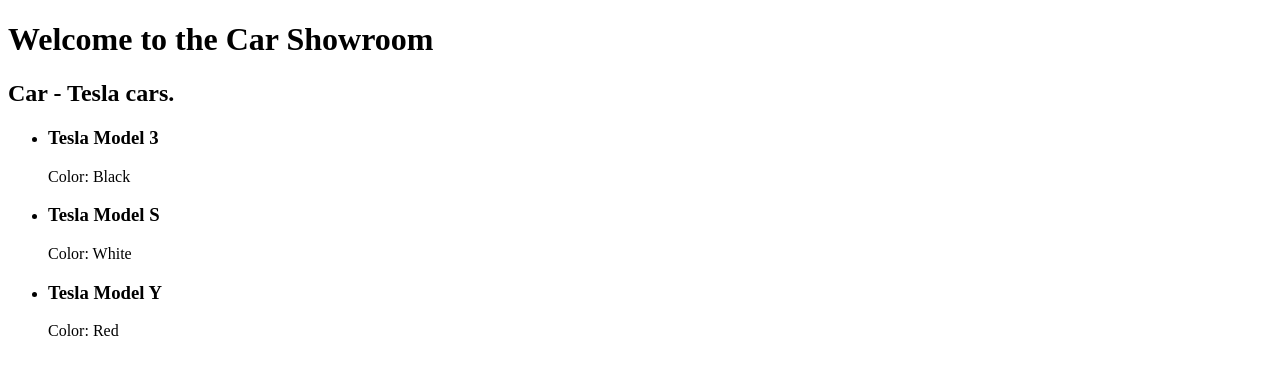
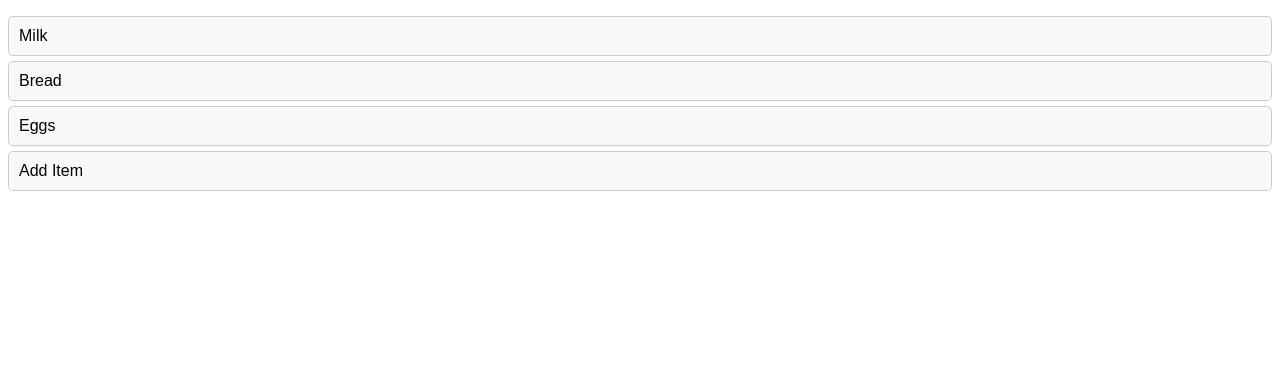
Before and after one commit to genuinelycool/react_project, a React (Vite) app: page / in a window 1280 px wide. Shown: the top 374 px of the page. Built offline with nearby package versions, Linux system fonts and the light colour scheme.

Commit message:
14 - Purity props example

```diff
--- a/src/App.jsx
+++ b/src/App.jsx
@@ -1,14 +1,52 @@
-import CarList from "./components/CarList";
+const ShoppingList = ({ items }) => {
+  const listStyle = {
+    listStyleType: 'none',
+    padding: 0,
+  };
+
+  const itemStyle = {
+    padding: '10px',
+    margin: '5px 0',
+    border: '1px solid #ccc',
+    borderRadius: '5px',
+    backgroundColor: '#f9f9f9',
+    fontFamily: 'Arial, sans-serif',
+    fontSize: '16px',
+  };
+
+  // Directly mutating props (impure behaviour)
+  // items.push({
+  //   id: 'add-item',
+  //   label: 'Add Item'
+  // });
+
+  // Create a new array, keeping props immutable
+  const extendedItems = [
+    ...items,
+    { id: 'add-item', label: 'Add Item' }
+  ];
+
+  return (
+    <ul style={listStyle}>
+      {extendedItems.map(item => (
+        <li key={item.id} style={itemStyle}>{item.label}</li>
+      ))}
+    </ul>
+  );
+};
 
 const App = () => {
+  const items = [
+    { id: 1, label: 'Milk' },
+    { id: 2, label: 'Bread' },
+    { id: 3, label: 'Eggs' },
+  ];
+
   return (
     <div>
-      <h1>Welcome to the Car Showroom</h1>
-      {/* <CarList />*/}
-      {/* <CarList make="Toyota" />*/}
-      <CarList make="Tesla" />
+      <ShoppingList items={items} />
     </div>
-  )
-}
+  );
+};
 
 export default App;
--- a/src/components/CarList.jsx
+++ /dev/null
@@ -1,42 +0,0 @@
-const CarList = ({ make }) => {
-  const cars = [
-    { id: 1, make: "Toyota", model: "Camry", color: "Silver" },
-    { id: 2, make: "Honda", model: "Civic", color: "Red" },
-    { id: 3, make: "Ford", model: "Mustang", color: "Blue" },
-    { id: 4, make: "Tesla", model: "Model 3", color: "Black" },
-    { id: 5, make: "BMW", model: "X5", color: "White" },
-    { id: 6, make: "Toyota", model: "Corolla", color: "Grey" },
-    { id: 7, make: "Honda", model: "Accord", color: "Green" },
-    { id: 8, make: "Ford", model: "F-150", color: "Red" },
-    { id: 9, make: "Tesla", model: "Model S", color: "White" },
-    { id: 10, make: "BMW", model: "3 Series", color: "Black" },
-    { id: 11, make: "Toyota", model: "RAV4", color: "Blue" },
-    { id: 12, make: "Honda", model: "CR-V", color: "Silver" },
-    { id: 13, make: "Ford", model: "Escape", color: "White" },
-    { id: 14, make: "Tesla", model: "Model Y", color: "Red" },
-    { id: 15, make: "BMW", model: "5 Series", color: "Black" },
-  ];
-
-  const filteredCars = make
-    ? cars.filter((car) => car.make === make)
-    : cars;
-
-  return (
-    <div>
-      <h2>Car - {make ? `${make} cars.` : 'All models.'}</h2>
-
-      <ul>
-        {filteredCars.map((car) => (
-          <li key={car.id}>
-            <h3>
-              {car.make} {car.model}
-            </h3>
-            <p>Color: {car.color}</p>
-          </li>
-        ))}
-      </ul>
-    </div>
-  );
-};
-
-export default CarList;
```
